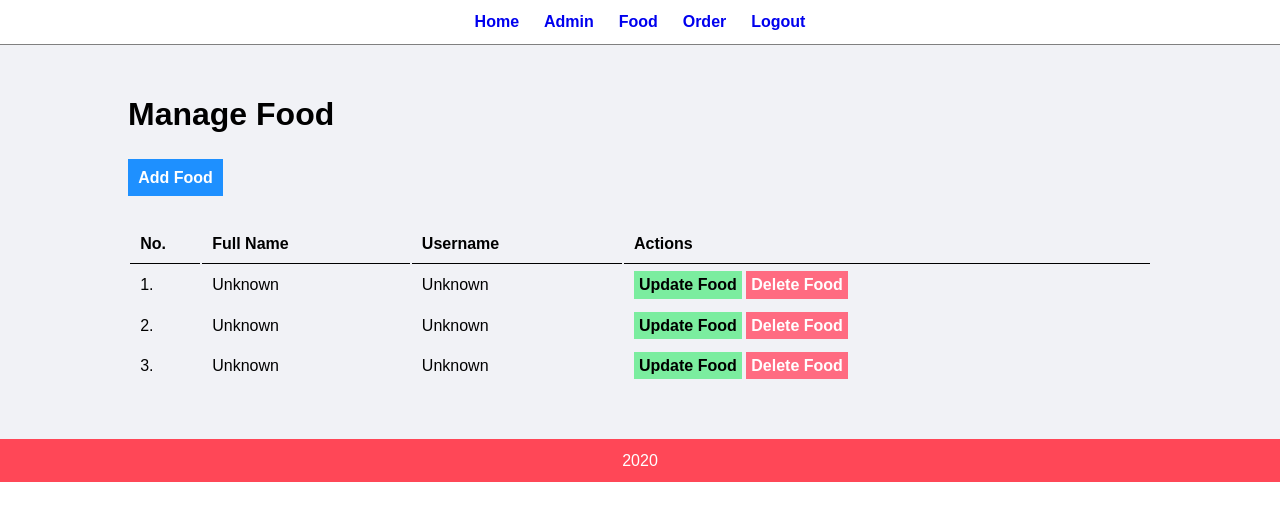
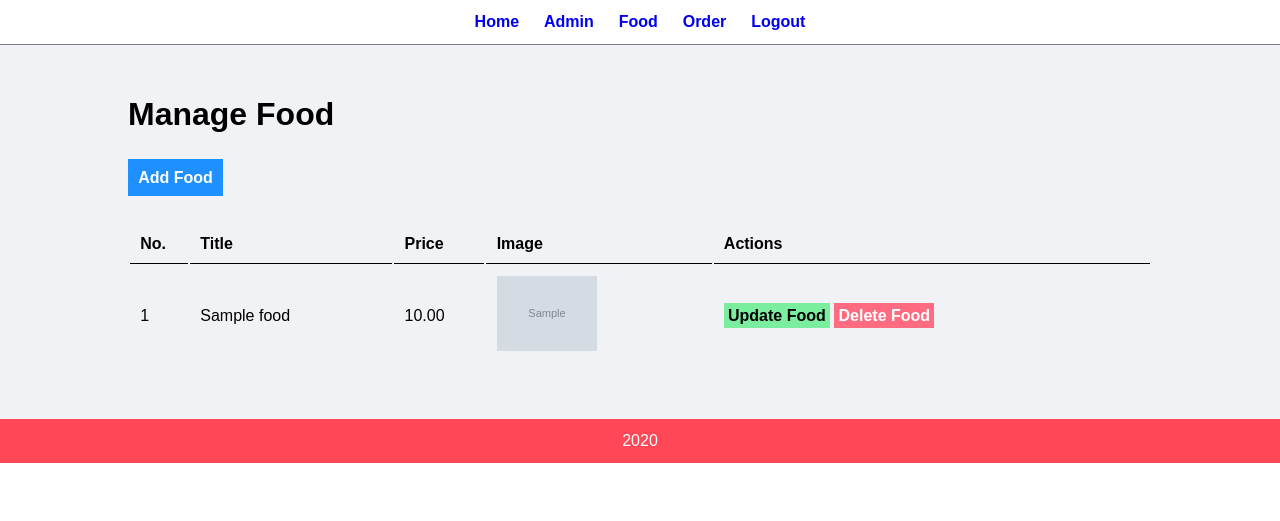
Before and after one commit to devinhidayat/restaurant, a PHP site: page /PemWeb/admin/manage-food.php in a window 1280 px wide. Shown: the top 521 px of the page. Run offline with PHP 8.4, Linux system fonts and the light colour scheme; tables that the repository leaves empty hold one stand-in row (values such as "Sample post"); grey boxes marked "Sample" are stand-in pictures.

Commit message:
Update manage-food.php

```diff
--- a/admin/manage-food.php
+++ b/admin/manage-food.php
@@ -11,52 +11,68 @@
                 <br /><br /> <br />
 
                 <?php
-
-                    if(isset($_SESSION['add']))
-                    {
+                    if(isset($_SESSION['add'])) {
                         echo $_SESSION['add'];
                         unset($_SESSION['add']);
                     }
-
                 ?>
 
                 <table class="tbl-full">
                     <tr>
                         <th>No.</th>
-                    <th>Full Name</th>
-                    <th>Username</th>
+                        <th>Title</th>
+                        <th>Price</th>
+                        <th>Image</th>
                         <th>Actions</th>
                     </tr>
 
+                    <?php
+                        $sql = "SELECT * FROM tbl_food";
+
+                        $res = mysqli_query($conn, $sql);
+
+                        $count = mysqli_num_rows($res);
+
+                        $no = 1;
+
+                        if($count>0) {
+                            while($row=mysqli_fetch_assoc($res)) {
+                                $id = $row['id'];
+                                $title = $row['title'];
+                                $price = $row['price'];
+                                $image_name = $row['image_name'];
+                                ?>
+
                                 <tr>
-                    <td>1. </td>
-                    <td>Unknown</td>
-                    <td>Unknown</td>
+                                    <td><?php echo $no++;?></td>
+                                    <td><?php echo $title;?></td>
+                                    <td><?php echo $price;?></td>
+                                    <td>
+                                        <?php
+                                            if($image_name=="") {
+                                                echo "<div class='error'>Image not Added.</div>";
+                                            }
+                                            else {
+                                                ?>
+                                                <img src="<?php echo SITEURL; ?>images/food/<?php echo $image_name; ?>" width="100px">
+                                                <?php
+                                            }
+                                        ?>
+                                    </td>
                                     <td>
                                         <a href="#" class="btn-secondary">Update Food</a>
                                         <a href="#" class="btn-danger">Delete Food</a>
                                     </td>
                                 </tr>
 
-                <tr>
-                    <td>2. </td>
-                    <td>Unknown</td>
-                    <td>Unknown</td>
-                    <td>
-                        <a href="#" class="btn-secondary">Update Food</a>
-                        <a href="#" class="btn-danger">Delete Food</a>
-                    </td>
-                </tr>
+                                <?php
+                            }
+                        }
+                        else {
+                            echo "<tr><td colspan='7' class='error'>Food not Added Yet.</td></tr>";
+                        }
+                    ?>
 
-                <tr>
-                    <td>3. </td>
-                    <td>Unknown</td>
-                    <td>Unknown</td>
-                    <td>
-                        <a href="#" class="btn-secondary">Update Food</a>
-                        <a href="#" class="btn-danger">Delete Food</a>
-                    </td>
-                </tr>
                 </table>
 
             </div>
```
Lines whose indentation alone changed are shown as unchanged.
